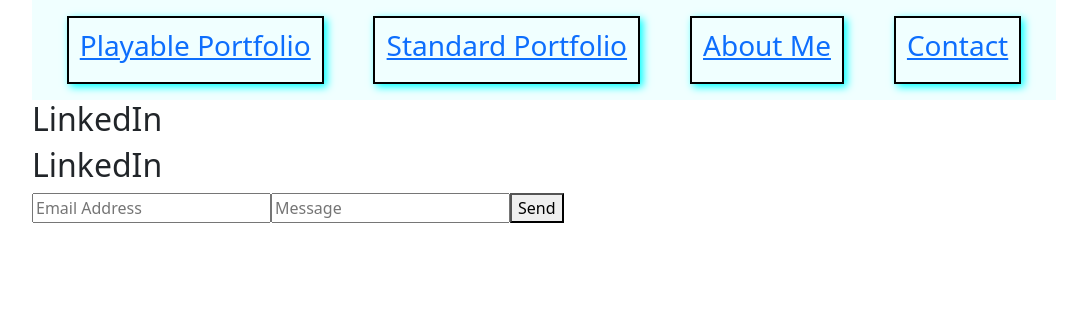
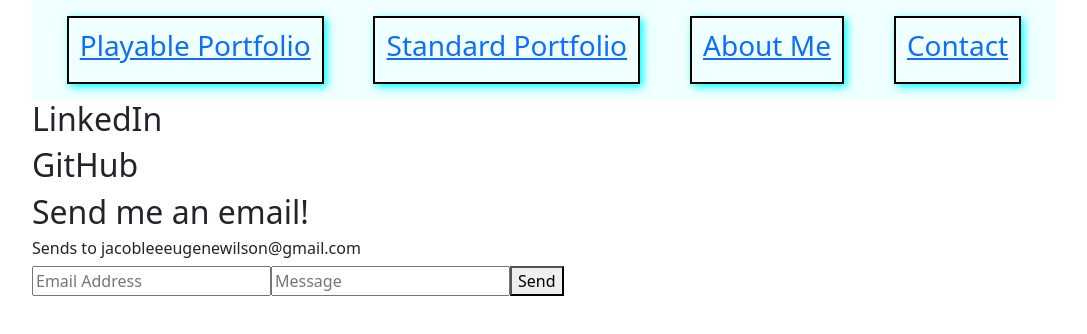
Before and after one commit to JLEWilson/Playable_Portfolio, a React (Create React App) app in the folder Capstone/: page /contact in a window 1280 px wide. Shown: the top 334 px of the page, without its empty margins (96-1183 px from the left). Built offline with nearby package versions, Linux system fonts and the light colour scheme; what react-unity-webgl would draw is missing.

Commit message:
add thank you page for email submission

```diff
--- a/Capstone/src/components/App.js
+++ b/Capstone/src/components/App.js
@@ -4,6 +4,7 @@ import NavBar from "./NavBar/NavBar";
 import About from "./About";
 import Contact from "./Contact"
 import PortfolioControl from "./StandardPortfolio/PortfolioControl";
+import ThankYou from "./ThankYou";
 import { BrowserRouter as Router, Switch, Route } from "react-router-dom";
 
 
@@ -31,6 +32,9 @@ function App() {
           <Route path="/contact">
             <Contact />
           </Route>
+          <Route path="/thankyou">
+            <ThankYou />
+          </Route>
         </Switch>
       </div>
     </Router>
--- a/Capstone/src/components/Contact.js
+++ b/Capstone/src/components/Contact.js
@@ -7,15 +7,20 @@ function Contact() {
       <h2>LinkedIn</h2>
     </div>
     <div>
-      <h2>LinkedIn</h2>
+      <h2>GitHub</h2>
     </div>
+    <div>
+      <h2>Send me an email!</h2>
+      <h6>Sends to jacobleeeugenewilson@gmail.com</h6>
       <form action="https://formsubmit.co/jacobleeeugenewilson@gmail.com" method="POST">
         <input type="hidden" name="_subject" value="Portfolio Email!!!"/>
+        <input type="hidden" name="_next" value="http://localhost:3000/thankyou"/> {/*update once deployed*/}
         <input type="email" name="email" placeholder="Email Address"/>
         <input type="text" name="message" placeholder="Message" required/>
         <button type="submit">Send</button>
       </form>
     </div>
+   </div>
   );
 }
 
--- /dev/null
+++ b/Capstone/src/components/ThankYou.js
@@ -0,0 +1,11 @@
+import React from 'react';
+
+function ThankYou(props) {
+  return (
+    <div>
+      <h1>Thank you for your interest!</h1>
+    </div>
+  );
+}
+
+export default ThankYou;
```
Lines whose indentation alone changed are shown as unchanged.
